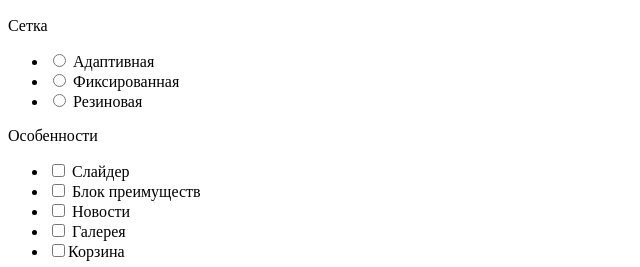
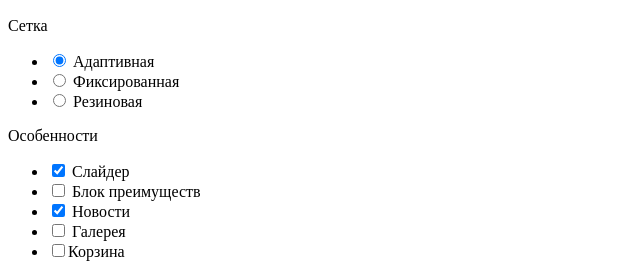
Before and after one commit to sovenok-lisovichek/1262201-nerds-27, a plain HTML site: page catalog.html in a window 1280 px wide. Shown: the part 252-519 px from the top of the page, 0-640 px from the left. Drawn offline with Linux system fonts and the light colour scheme; files whose address does not match are found by name.

Commit message:
Update catalog.html

```diff
--- a/catalog.html
+++ b/catalog.html
@@ -41,15 +41,15 @@
        <p>Сетка</p>
        <ul>
          <li>
-           <input type="radio" name="Адаптив" value="adaptive" id="adaptiv">
+           <input type="radio" name="grid-filter" value="adaptive" id="adaptive" checked>
            <label for="adaptiv">Адаптивная</label>
          </li>
          <li>
-           <input type="radio" name="Фиксированная" value="fix" id="fix">
+           <input type="radio" name="grid-filter" value="Fix" id="fix">
            <label for="fix">Фиксированная</label>
          </li>
          <li>
-           <input type="radio" name="Резиновая" value="Rezin" id="rez">
+           <input type="radio" name="grid-filter" value="Flex" id="flex">
            <label for="rez">Резиновая</label>
          </li>
          </ul>
@@ -59,22 +59,22 @@
        <div>
          <ul>
            <li>
-             <input type="checkbox" name="Слайдер" value="Slider" id="slide">
+             <input type="checkbox" name="Slide" value="Slide" id="slide" checked>
              <label for="slide">Слайдер</label>
            </li>
            <li>
-             <input type="checkbox" name="Блок преимуществ" value="Features" id="feat">
+             <input type="checkbox" name="Features" value="Features" id="features">
              <label for="feat">Блок преимуществ</label>
            </li>
            <li>
-             <input type="checkbox" name="Новости" value="News" id="new">
+             <input type="checkbox" name="News" value="News" id="new" checked>
              <label for="new">Новости</label>
            </li>
            <li>
-             <input type="checkbox" name="Галерея" value="Gallery" id="gal">
-             <label for="gal">Галерея</label>
+             <input type="checkbox" name="Gallery" value="Gallery" id="gallery">
+             <label for="gallery">Галерея</label>
            </li>
-           <li><input type="checkbox" name="Корзина" value="Trash">Корзина</li>
+           <li><input type="checkbox" name="Basket" value="Trash">Корзина</li>
          <ul>
          </div>
          <input type="submit" name="Показать" value="Показать">
@@ -104,7 +104,7 @@
 
       <li>
         <div class="card">
-          <img src="img/barber.png" alt="Барбер" width="360" height="616">
+          <img src="img/barber.png" alt="Барбершоп" width="360" height="616">
           <h3>Barbershop</h3>
           <p>Информационный сайт для хипстеров</p>
           <button type="button" name="button">9 900 руб.</button>
```
